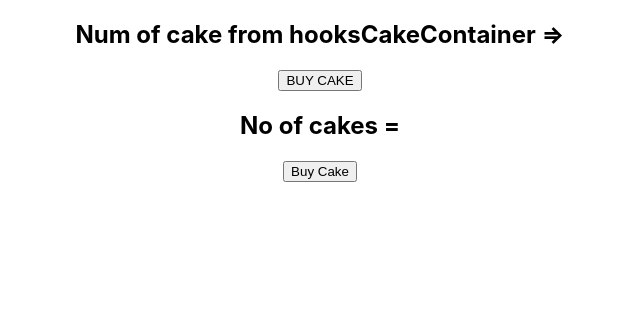
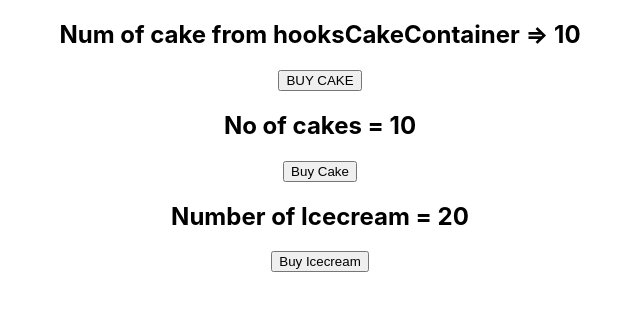
Before and after one commit to sadiaRia/react-redux, a React (Create React App) app: page / in a window 1280 px wide. Shown: the top 310 px of the page, without its empty margins (320-960 px from the left). Built offline with nearby package versions, Linux system fonts and the light colour scheme.

Commit message:
add rootReducer to connect multi reducer

```diff
--- a/src/App.js
+++ b/src/App.js
@@ -4,12 +4,14 @@
 import { Provider } from 'react-redux';
 import store from './redux/store'
 import HooksCakeContainer from './components/HooksCakeContainer';
+import IcecreamContainer from './components/IcecreamContainer';
 function App() {
   return (
     <Provider store={store}> {/*we need to pass the store as props in provider*/}
       <div className="App">
         <HooksCakeContainer />
         <CakeContainer />
+        <IcecreamContainer />
       </div>
     </Provider>
   );
--- a/src/components/CakeContainer.js
+++ b/src/components/CakeContainer.js
@@ -20,7 +20,7 @@
 //it receieves redux state as papmeter & retrieve state properties
 const mapStateToProps = state => {
   return {
-    noOfCake: state.noOfCake
+    noOfCake: state.cake.noOfCake
   }
 }
 
--- /dev/null
+++ b/src/components/IcecreamContainer.js
@@ -0,0 +1,27 @@
+import React from 'react'
+import { buy_icecream } from '../redux'
+import { connect } from 'react-redux';
+
+function IcecreamContainer(props) {
+  console.log(props);
+  return (
+    <div>
+      <h2>Number of Icecream = {props.noOfIcecream}</h2>
+      <button onClick={props.buyIcecream}>Buy Icecream</button>
+    </div>
+  )
+}
+
+const mapStateToProps = state => {
+  return {
+    noOfIcecream: state.icecream.noOfIcecream
+  }
+}
+
+const mapDispatchToProps = dispatch => {
+  return {
+    buyIcecream: () => dispatch(buy_icecream())
+  }
+}
+
+export default connect(mapStateToProps, mapDispatchToProps)(IcecreamContainer);
--- a/src/components/hooksCakeContainer.js
+++ b/src/components/hooksCakeContainer.js
@@ -3,7 +3,7 @@
 import { buy_cake } from '../redux';
 
 function HooksCakeContainer() {
-  const numOfCake = useSelector(state => state.noOfCake);
+  const numOfCake = useSelector(state => state.cake.noOfCake);
   const dispatch = useDispatch();
   return (
     <div>
@@ -13,4 +13,4 @@
   )
 }
 
-export default HooksCakeContainer
+export default HooksCakeContainer;
--- a/src/redux/icecream/increamReducer.js
+++ b/src/redux/icecream/increamReducer.js
@@ -10,9 +10,7 @@
       ...state,
       noOfIcecream: state.noOfIcecream - 1
     }
-    default: return {
-      state
-    }
+    default: return state
   }
 }
 
--- a/src/redux/rootReducer.js
+++ b/src/redux/rootReducer.js
@@ -1,6 +1,6 @@
 import { combineReducers } from 'redux';
 import { cakeReducer } from './cake/cakeReducer';
-import icecreamReducer  from './icecream/increamReducer';
+import icecreamReducer from './icecream/increamReducer';
 
 const rootReducer = combineReducers({
   cake: cakeReducer,
```
